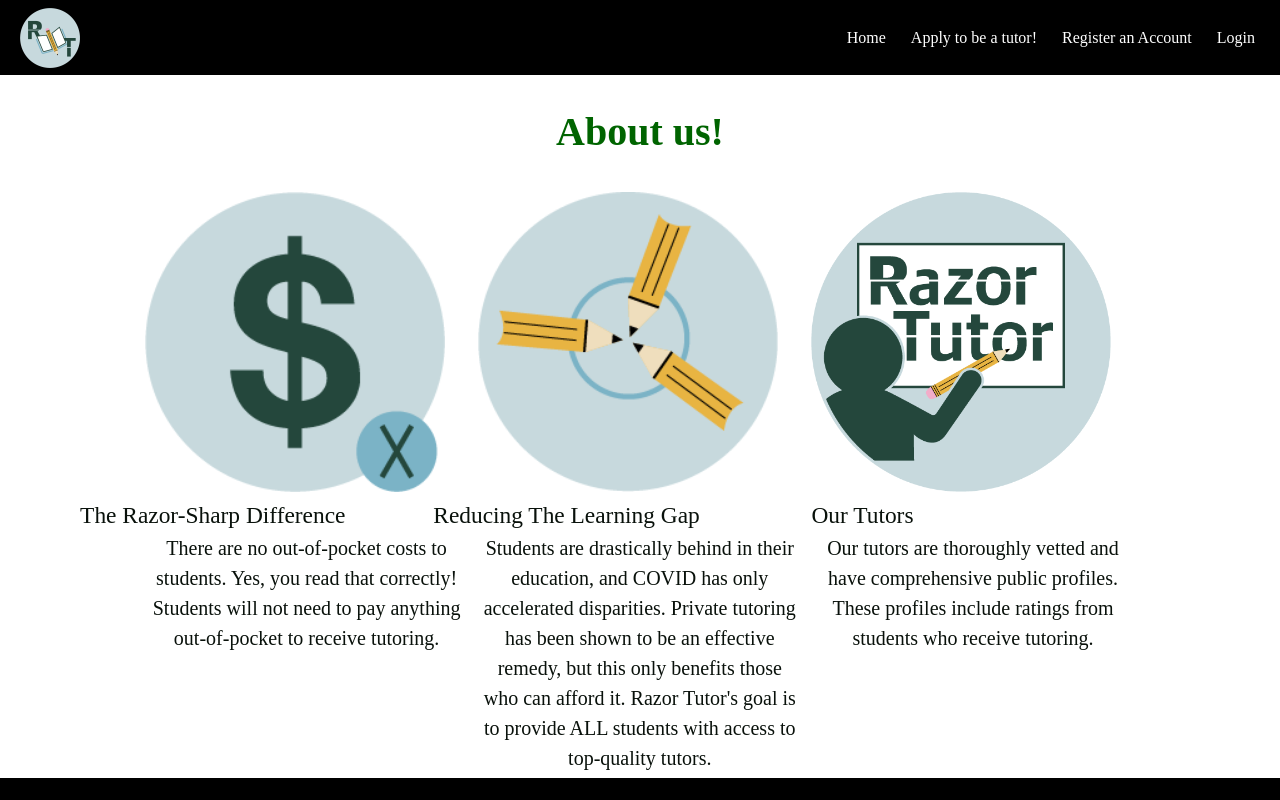
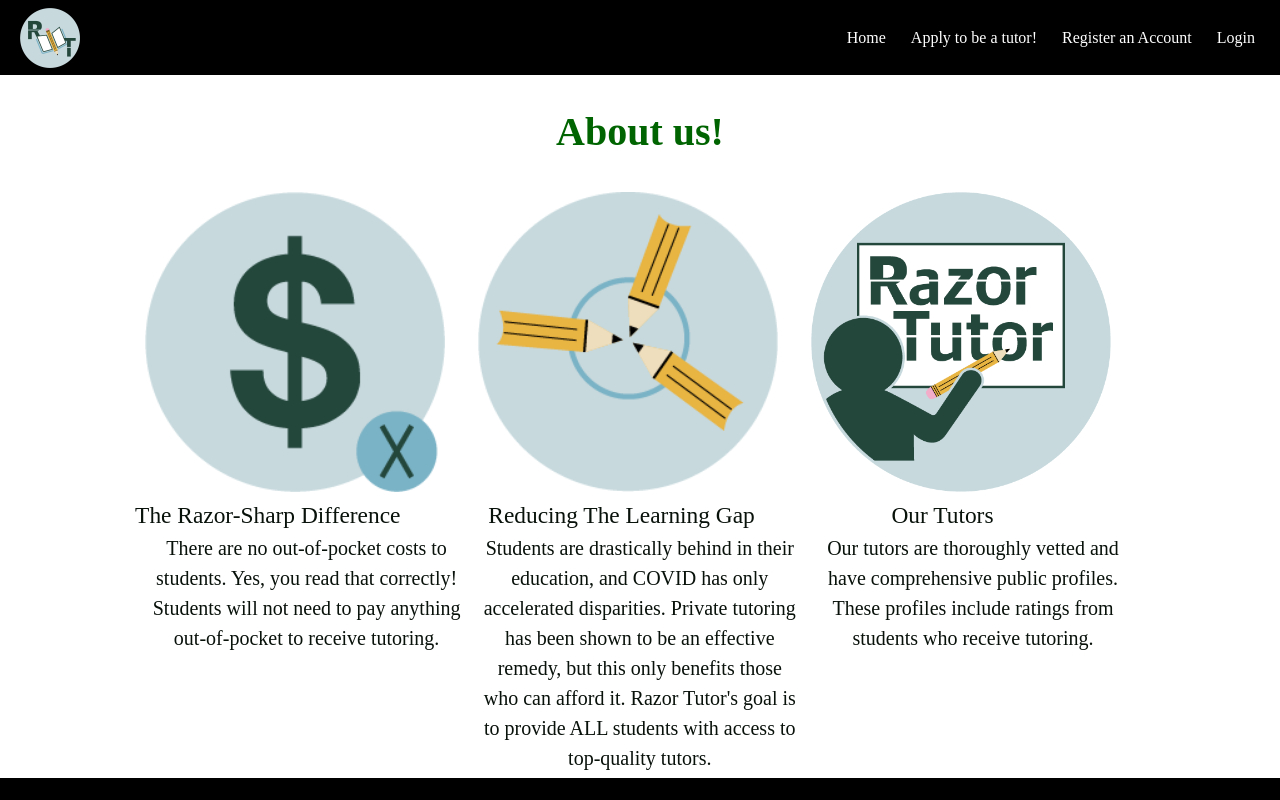
Before and after one commit to MElkhouri/tutorwebapp, a React (Create React App) app in the folder client/: page /about in a window 1280 px wide. Shown: the top 800 px of the page. Built offline with nearby package versions, Linux system fonts and the light colour scheme.

Commit message:
about center

```diff
--- a/client/src/styles/App.css
+++ b/client/src/styles/App.css
@@ -200,7 +200,7 @@
   font-size: 23.4px;
   color: #09110b;
   display: inline-block;
-  margin-left: -65px;
+  margin-left: -10px;
 }
 .about_column txt11{
   font-family: 'sans-serif';
@@ -217,7 +217,7 @@
   font-size: 23.4px;
   color: #09110b;
   display: inline-block;
-  margin-left: -45px;
+  margin-left: 10px;
 }
 .about_column txt21{
   font-family: 'sans-serif';
@@ -234,6 +234,7 @@
   font-size: 23.4px;
   color: #09110b;
   display: block;
+  margin-left: 80px;
 
 }
 .about_column txt31{
```
